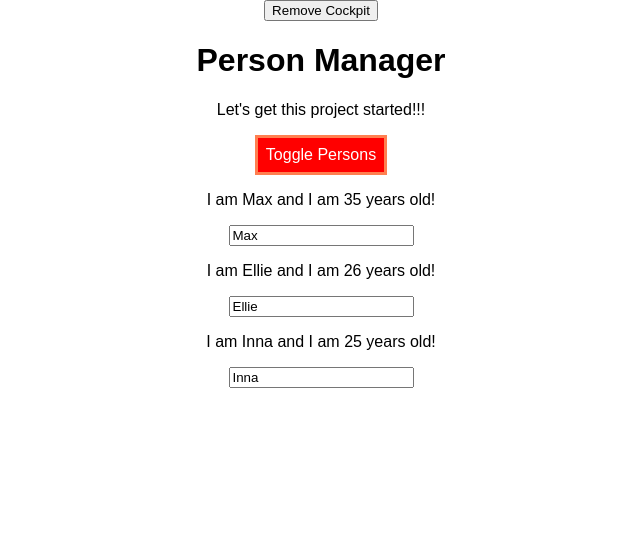
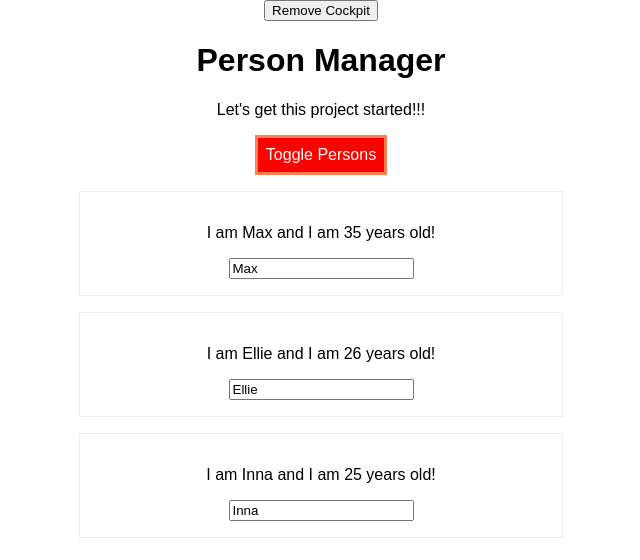
Before and after one commit to InnaMon/react-project, a React (Create React App) app: page / in a window 1280 px wide. Both pictures are taken after a click on the button "Toggle Persons". Shown: the top 560 px of the page, without its empty margins (319-959 px from the left). Built offline with nearby package versions, Linux system fonts and the light colour scheme.

Commit message:
added withClass.js file to add higher order component functionality by writing out a withClass javascript function that takes in a component and returns a new component with specified data - in our case css classes

```diff
--- a/src/components/Person/Person.js
+++ b/src/components/Person/Person.js
@@ -1,5 +1,7 @@
 import React, { Component } from 'react';
-import Aux from "./../../hoc/Auxillary";
+import Aux from './../../hoc/Auxillary';
+import withClass from './../../hoc/withClass';
+import classes from './Person.module.css';
 
 class Person extends Component {
     render() {
@@ -25,7 +27,7 @@
     }
 }
 
-export default Person;
+export default withClass(Person, classes.Person);
 
 
 
--- a/src/containers/App.js
+++ b/src/containers/App.js
@@ -2,6 +2,8 @@
 import classes from './App.module.css';
 import Persons from '../components/Persons/Persons';
 import Cockpit from '../components/Cockpit/Cockpit';
+import Aux from "../hoc/Auxillary";
+import withClass from '../hoc/withClass';
 
 class App extends Component {
   constructor(props) {
@@ -93,7 +95,7 @@
     }
 
     return (
-      <div className={classes.App}>
+      <Aux>
         <button onClick={() => {this.removeCockpit()}}>Remove Cockpit</button>
         {this.state.showCockpit ? (
         <Cockpit
@@ -102,9 +104,9 @@
         personsLength={this.state.persons.length}
         toggle={this.togglePersonsHandler}/> ) : null }
         {persons}
-      </div>
+      </Aux>
     );
   }
 }
 
-export default App;
+export default withClass(App, classes.App);
--- /dev/null
+++ b/src/hoc/withClass.js
@@ -0,0 +1,11 @@
+import React from 'react';
+
+const withClass = (WrappedComponent, className) => {
+    return props => (
+      <div className={className}>
+        <WrappedComponent {...props}/>
+      </div>
+    );
+};
+
+export default withClass;
```
